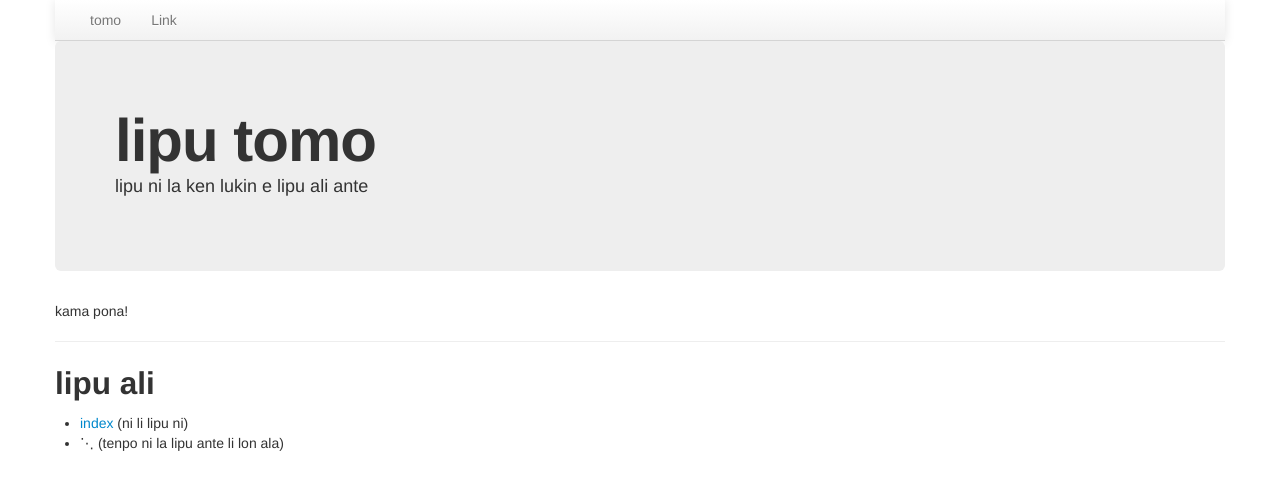
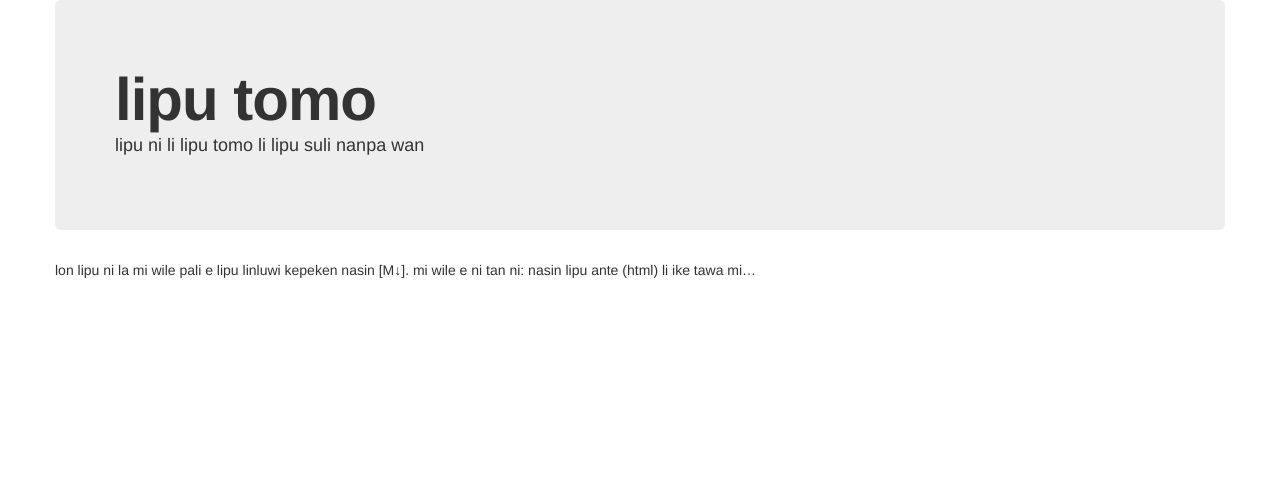
Before and after one commit to kijeEnki/linluwi, a Jekyll site: the page built from index.md, in a window 1280 px wide. Shown: the top 490 px of the page. Built offline with Jekyll 4.4.1, drawn with Linux system fonts in a browser that asks for light colours.

Commit message:
Revert "Beta"

```diff
--- a/_layouts/bootstrap.html
+++ b/_layouts/bootstrap.html
@@ -8,22 +8,11 @@
     <link href="css/bootstrap-responsive2.css" rel="stylesheet">
   </head>
   <body class="container">
-    <div class="navbar navbar-static-top">
-      <div class="navbar-inner">
-        <ul class="nav">
-          <li><a href="/">tomo</a></li>
-          <li class="pull-right"><a href="about.html">Link</a></li>
-        </ul>
-      </div>
-    </div>
-
     <div class="hero-unit">
       <h1>{{ page.title }}</h1>
       <p>{{ page.desc }}</p>
     </div>
-
     {{ content }}
-
     <script src="https://code.jquery.com/jquery.js"></script>
     <script src="js/bootstrap2.min.js"></script>
   </body>
--- a/index.md
+++ b/index.md
@@ -1,12 +1,9 @@
 ---
 title: lipu tomo
-desc: lipu ni la ken lukin e lipu ali ante
+desc: lipu ni li lipu tomo li lipu suli nanpa wan
 ---
 
-kama pona!
-
-***
-
-## lipu ali
-* [index](index.md) (ni li lipu ni)
-* ⋱ (tenpo ni la lipu ante li lon ala)
+lon lipu ni la mi wile pali e lipu linluwi
+kepeken nasin [M↓]. mi wile e ni
+tan ni: nasin lipu ante (html) li
+ike&nbsp;tawa&nbsp;mi…
```
